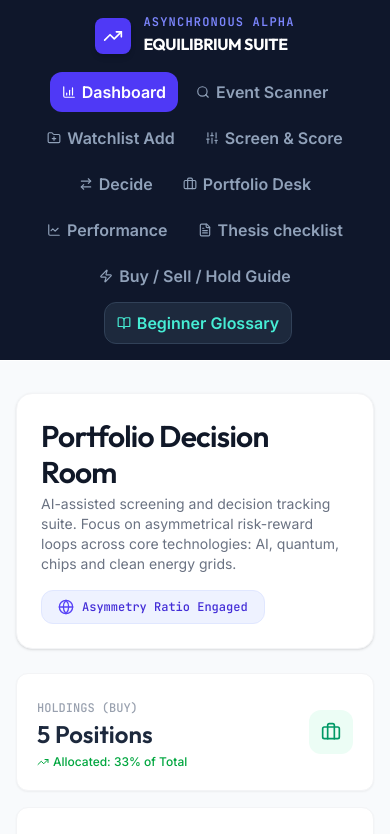
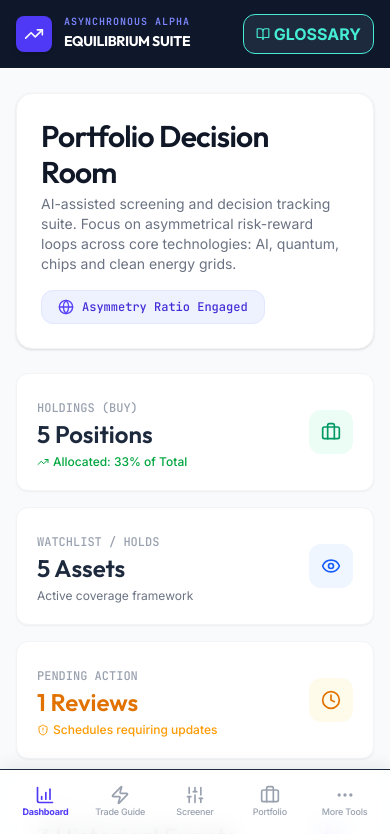
Before and after one commit to leokoh75/SMU-Agentic-AI-Stock-Analyser, a React (Vite) app: page / in a window 390 px wide. Shown: the top 834 px of the page. Built offline with nearby package versions, Linux system fonts and the light colour scheme.

Commit message:
feat(ui): add more menu and optimize header layout
Implement state for a context menu and refine the header layout to improve mobile responsiveness and visual consistency.

```diff
--- a/src/App.tsx
+++ b/src/App.tsx
@@ -26,12 +26,14 @@ import {
   TrendingUp,
   Fingerprint,
   BookOpen,
-  Zap
+  Zap,
+  MoreHorizontal
 } from "lucide-react";
 
 export default function App() {
   const [activeTab, setActiveTab] = useState<string>("dashboard");
   const [showGlossary, setShowGlossary] = useState<boolean>(false);
+  const [showMoreMenu, setShowMoreMenu] = useState<boolean>(false);
   const [stocks, setStocks] = useState<Stock[]>([]);
   const [events, setEvents] = useState<MarketEvent[]>(defaultMarketEvents);
   const [selectedTicker, setSelectedTicker] = useState<string | null>(null);
@@ -107,22 +109,22 @@ export default function App() {
   };
 
   return (
-    <div className="min-h-screen bg-slate-50 text-slate-800 flex flex-col antialiased">
+    <div className="min-h-screen bg-slate-50 text-slate-800 flex flex-col antialiased relative selection:bg-indigo-600 selection:text-white">
 
-      {/* Primary Branded Header */}
-      <header className="sticky top-0 z-50 bg-slate-900 border-b border-slate-850 px-6 py-4 flex flex-col md:flex-row justify-between items-center gap-4 text-white">
+      {/* Primary Branded Header - Streamlined for Mobile, Interactive for Desktop */}
+      <header className="sticky top-0 z-50 bg-slate-900 border-b border-slate-850 px-4 md:px-6 py-3.5 flex justify-between items-center text-white">
         <div className="flex items-center gap-3">
-          <div className="p-2 bg-indigo-600 rounded-lg text-white shadow-md flex items-center justify-center">
-            <TrendingUp className="w-5 h-5" />
+          <div className="p-2 bg-indigo-600 rounded-lg text-white shadow-md flex items-center justify-center shrink-0">
+            <TrendingUp className="w-5 h-5 animate-pulse" />
           </div>
           <div>
-            <span className="text-xs font-mono font-bold tracking-widest text-indigo-400 block leading-none uppercase">ASYNCHRONOUS ALPHA</span>
-            <h1 className="text-md font-extrabold tracking-tight font-display text-white mt-1">EQUILIBRIUM SUITE</h1>
+            <span className="text-[10px] font-mono font-bold tracking-widest text-indigo-400 block leading-none uppercase">ASYNCHRONOUS ALPHA</span>
+            <h1 className="text-sm md:text-md font-extrabold tracking-tight font-display text-white mt-1">EQUILIBRIUM SUITE</h1>
           </div>
         </div>
 
-        {/* Global tab navbar row (Screen 10 tabs total context) */}
-        <nav className="flex flex-wrap items-center justify-center gap-1.5 font-sans font-semibold text-3xs uppercase">
+        {/* Global tab navbar row - Visible only on Desktop screens (md and wider) */}
+        <nav className="hidden md:flex flex-wrap items-center justify-end gap-1.5 font-sans font-semibold text-3xs uppercase">
           <button
             onClick={() => setActiveTab("dashboard")}
             className={`px-3 py-2 rounded-xl transition-all cursor-pointer flex items-center gap-1.5 ${
@@ -221,10 +223,19 @@ export default function App() {
             Beginner Glossary
           </button>
         </nav>
+
+        {/* Quick Help Button - Streamlined for Mobile Navbar right side to maximize touch accessibility */}
+        <button
+          onClick={() => setShowGlossary(true)}
+          className="md:hidden px-3 py-2 rounded-xl transition-all cursor-pointer flex items-center gap-1 bg-slate-800 hover:bg-slate-750 text-teal-300 border border-slate-750 text-4xs uppercase font-extrabold max-h-[40px]"
+        >
+          <BookOpen className="w-3.5 h-3.5" />
+          Glossary
+        </button>
       </header>
 
-      {/* Primary viewport content */}
-      <main className="flex-1 w-full max-w-7xl mx-auto px-4 md:px-6 py-8">
+      {/* Primary viewport content - Balanced spacing with safe margins preventing bottom dock coverage */}
+      <main className="flex-1 w-full max-w-7xl mx-auto px-4 md:px-6 py-6 pb-24 md:pb-8">
         {activeTab === "dashboard" && (
           <DashboardView stocks={stocks} events={events} onNavigate={handleCrossNavigate} />
         )}
@@ -274,8 +285,142 @@ export default function App() {
         )}
       </main>
 
+      {/* iOS styled Bottom Tab Bar for Mobile (iPhone viewports) */}
+      <div className="md:hidden fixed bottom-0 left-0 right-0 z-[80] bg-white/85 backdrop-blur-md border-t border-gray-150 pb-5 pt-1.5 shadow-[0_-5px_15px_rgba(0,0,0,0.06)]">
+        <div className="flex items-center justify-around h-12 px-2">
+          {/* Dashboard Tab */}
+          <button
+            onClick={() => { setActiveTab("dashboard"); setShowMoreMenu(false); }}
+            className={`flex flex-col items-center justify-center flex-1 h-full cursor-pointer transition-colors ${
+              activeTab === "dashboard" ? "text-indigo-600 font-extrabold" : "text-gray-400 font-medium"
+            }`}
+          >
+            <BarChart4 className="w-5 h-5 mb-0.5" />
+            <span className="text-[9px] tracking-tight leading-none">Dashboard</span>
+          </button>
+
+          {/* Core Guide Tab */}
+          <button
+            onClick={() => { setActiveTab("recommendations"); setShowMoreMenu(false); }}
+            className={`flex flex-col items-center justify-center flex-1 h-full cursor-pointer transition-colors ${
+              activeTab === "recommendations" ? "text-indigo-600 font-extrabold" : "text-gray-400 font-medium"
+            }`}
+          >
+            <Zap className="w-5 h-5 mb-0.5" />
+            <span className="text-[9px] tracking-tight leading-none">Trade Guide</span>
+          </button>
+
+          {/* Scorecard Tab */}
+          <button
+            onClick={() => { setActiveTab("scorecard"); setShowMoreMenu(false); }}
+            className={`flex flex-col items-center justify-center flex-1 h-full cursor-pointer transition-colors ${
+              activeTab === "scorecard" ? "text-indigo-600 font-extrabold" : "text-gray-400 font-medium"
+            }`}
+          >
+            <Sliders className="w-5 h-5 mb-0.5" />
+            <span className="text-[9px] tracking-tight leading-none">Screener</span>
+          </button>
+
+          {/* Portfolio Tab */}
+          <button
+            onClick={() => { setActiveTab("portfolio"); setShowMoreMenu(false); }}
+            className={`flex flex-col items-center justify-center flex-1 h-full cursor-pointer transition-colors ${
+              activeTab === "portfolio" ? "text-indigo-600 font-extrabold" : "text-gray-400 font-medium"
+            }`}
+          >
+            <Briefcase className="w-5 h-5 mb-0.5" />
+            <span className="text-[9px] tracking-tight leading-none">Portfolio</span>
+          </button>
+
+          {/* More actions Tab (slide up drawer) */}
+          <button
+            onClick={() => setShowMoreMenu(prev => !prev)}
+            className={`flex flex-col items-center justify-center flex-1 h-full cursor-pointer transition-colors ${
+              showMoreMenu ? "text-indigo-600 font-extrabold" : "text-gray-400 font-medium"
+            }`}
+          >
+            <MoreHorizontal className="w-5 h-5 mb-0.5" />
+            <span className="text-[9px] tracking-tight leading-none">More Tools</span>
+          </button>
+        </div>
+      </div>
+
+      {/* iOS style Overlay Slide-up Drawer for Mobile Auxiliary Tools */}
+      {showMoreMenu && (
+        <div className="fixed inset-0 z-[75] bg-black/40 backdrop-blur-xs md:hidden animate-fade-in" onClick={() => setShowMoreMenu(false)}>
+          <div
+            className="absolute bottom-20 left-4 right-4 bg-white rounded-2xl border border-gray-150 shadow-2xl p-5 space-y-4 animate-slide-up"
+            onClick={(e) => e.stopPropagation()}
+          >
+            <div className="flex justify-between items-center border-b border-gray-100 pb-2.5">
+              <h3 className="font-bold text-xs uppercase text-slate-400 tracking-wider font-mono">Auxiliary Trading Tools</h3>
+              <button
+                onClick={() => setShowMoreMenu(false)}
+                className="text-4xs font-bold text-indigo-600 uppercase tracking-widest px-2 py-1 bg-indigo-50 rounded-lg"
+              >
+                Done
+              </button>
+            </div>
+
+            <div className="grid grid-cols-2 gap-3 pb-2 select-none">
+              <button
+                onClick={() => { setActiveTab("scanner"); setShowMoreMenu(false); }}
+                className={`py-3 px-3 rounded-xl border flex flex-col items-center justify-center gap-1 text-center transition-all cursor-pointer ${
+                  activeTab === "scanner" ? "bg-indigo-600 text-white border-indigo-600" : "bg-slate-50 border-gray-150 text-slate-700 hover:bg-slate-100"
+                }`}
+              >
+                <Search className="w-4 h-4" />
+                <span className="text-4xs font-bold uppercase tracking-wider block">Event Scanner</span>
+              </button>
+
+              <button
+                onClick={() => { setActiveTab("watchlist"); setShowMoreMenu(false); }}
+                className={`py-3 px-3 rounded-xl border flex flex-col items-center justify-center gap-1 text-center transition-all cursor-pointer ${
+                  activeTab === "watchlist" ? "bg-indigo-600 text-white border-indigo-600" : "bg-slate-50 border-gray-150 text-slate-700 hover:bg-slate-100"
+                }`}
+              >
+                <FolderPlus className="w-4 h-4" />
+                <span className="text-4xs font-bold uppercase tracking-wider block">Watchlist Add</span>
+              </button>
+
+              <button
+                onClick={() => { setActiveTab("decision"); setShowMoreMenu(false); }}
+                className={`py-3 px-3 rounded-xl border flex flex-col items-center justify-center gap-1 text-center transition-all cursor-pointer ${
+                  activeTab === "decision" ? "bg-indigo-600 text-white border-indigo-600" : "bg-slate-50 border-gray-150 text-slate-700 hover:bg-slate-100"
+                }`}
+              >
+                <ArrowRightLeft className="w-4 h-4" />
+                <span className="text-4xs font-bold uppercase tracking-wider block">Decide Tool</span>
+              </button>
+
+              <button
+                onClick={() => { setActiveTab("chart"); setShowMoreMenu(false); }}
+                className={`py-3 px-3 rounded-xl border flex flex-col items-center justify-center gap-1 text-center transition-all cursor-pointer ${
+                  activeTab === "chart" ? "bg-indigo-600 text-white border-indigo-600" : "bg-slate-50 border-gray-150 text-slate-700 hover:bg-slate-100"
+                }`}
+              >
+                <LineChart className="w-4 h-4" />
+                <span className="text-4xs font-bold uppercase tracking-wider block">Performance</span>
+              </button>
+
+              <button
+                onClick={() => { setActiveTab("thesis"); setShowMoreMenu(false); }}
+                className={`py-3 px-3 rounded-xl border flex flex-col items-center justify-center gap-1 text-center transition-col cursor-pointer col-span-2 ${
+                  activeTab === "thesis" ? "bg-indigo-600 text-white border-indigo-600" : "bg-slate-50 border-gray-150 text-slate-700 hover:bg-slate-100"
+                }`}
+              >
+                <span className="flex items-center gap-2">
+                  <FileText className="w-4 h-4" />
+                  <span className="text-4xs font-bold uppercase tracking-wider block">Thesis Checklists</span>
+                </span>
+              </button>
+            </div>
+          </div>
+        </div>
+      )}
+
       {/* Branded Status Footer */}
-      <footer className="bg-white border-t border-gray-100 py-4 px-6 mt-8 text-center text-4xs font-mono font-bold tracking-wider text-gray-400 uppercase select-none">
+      <footer className="bg-white border-t border-gray-100 py-4 px-6 mt-8 mb-20 md:mb-0 text-center text-4xs font-mono font-bold tracking-wider text-gray-400 uppercase select-none">
         <div className="max-w-7xl mx-auto flex flex-col sm:flex-row justify-between items-center gap-2">
           <div className="flex items-center gap-1">
             <Fingerprint className="w-3.5 h-3.5 text-indigo-500" />
```
